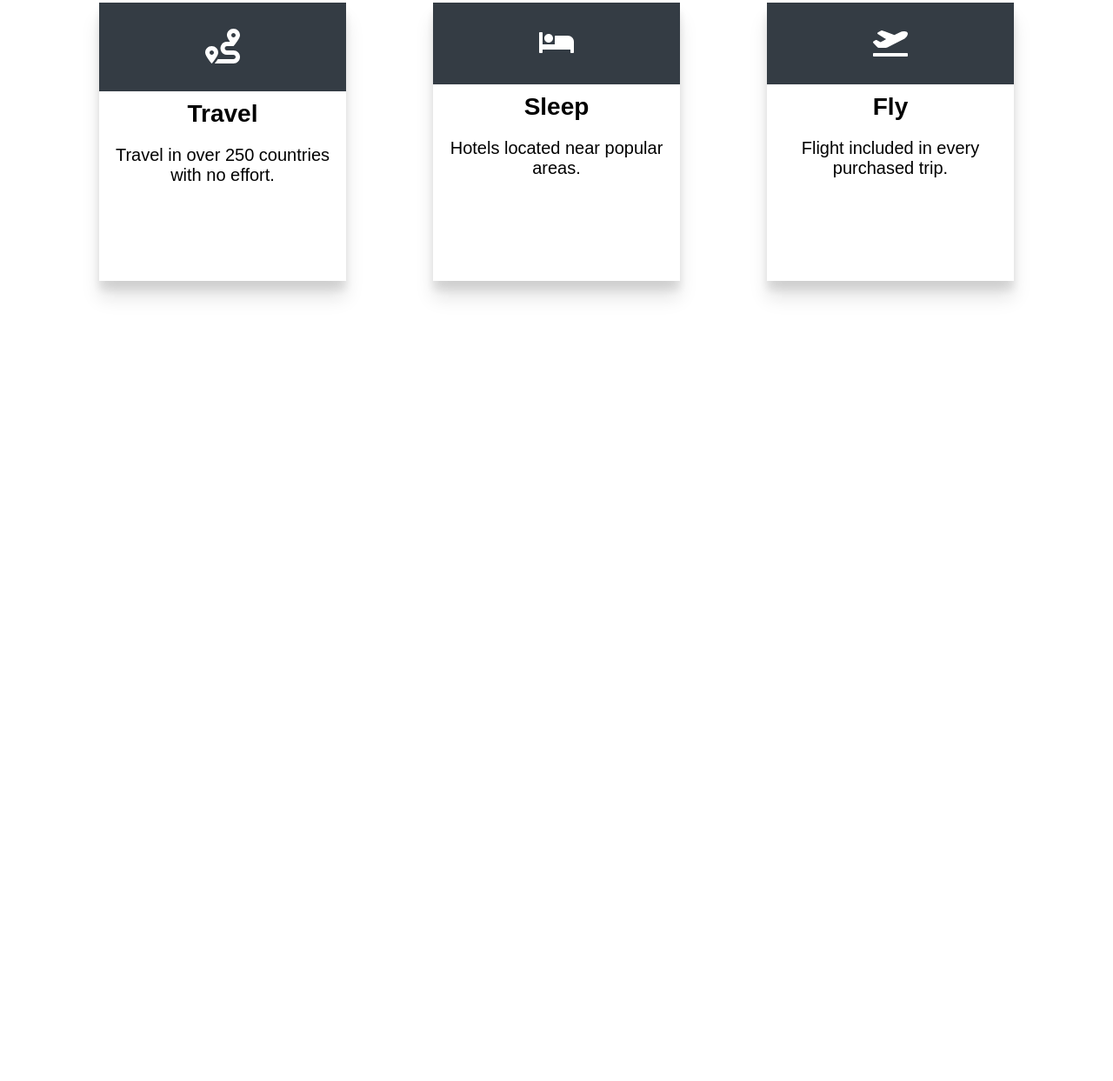
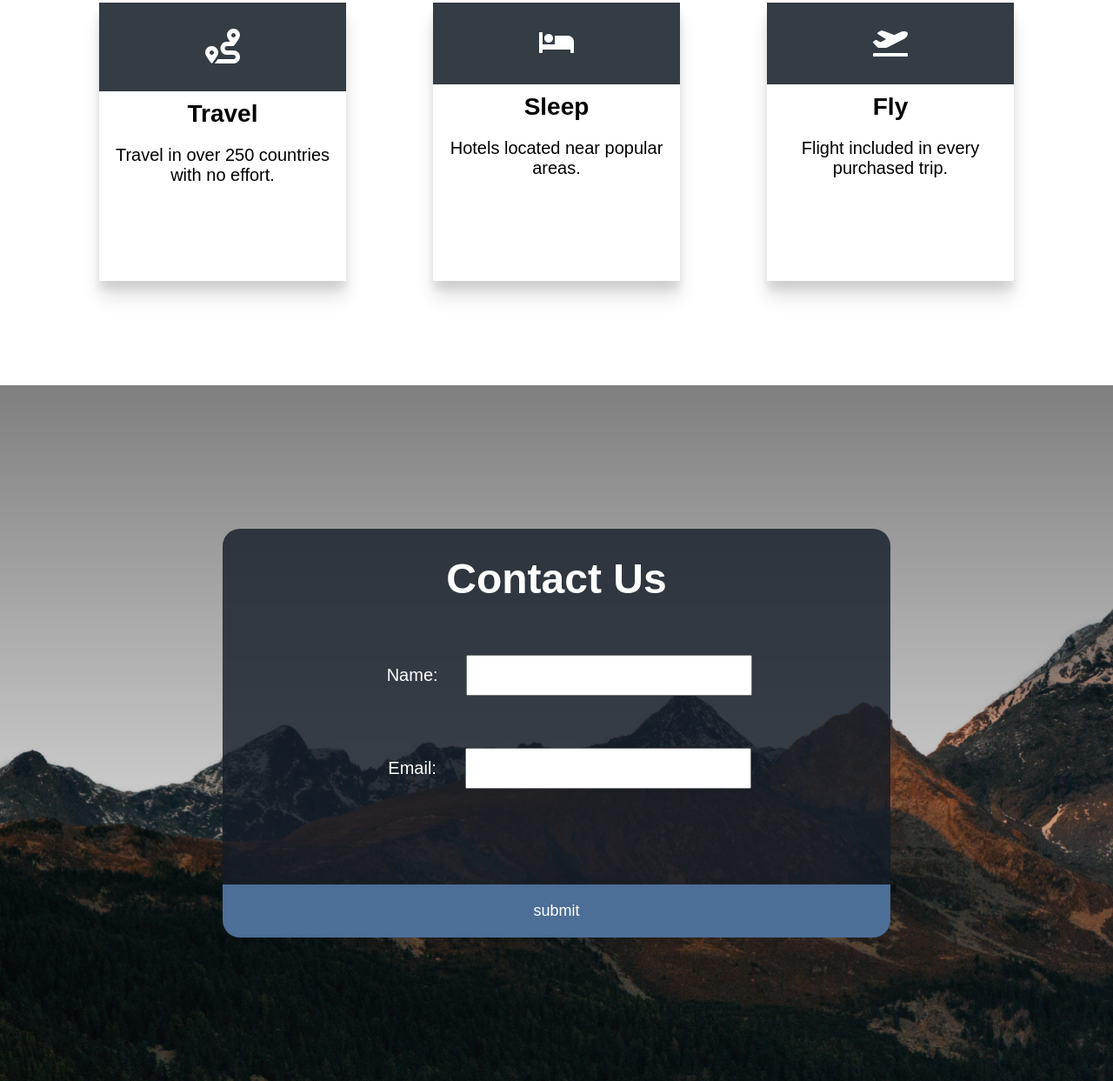
Before and after one commit to TaiwoOluwaseyi/Travelly, a plain HTML site: page index.html in a window 1280 px wide. Shown: the part 1957-3200 px from the top of the page at 87% size. Before the commit the page ends 2400 px from the top, so only its background shows below. Drawn offline with Linux system fonts and the light colour scheme; a web font is replaced by a local one.

Commit message:
another commit

```diff
--- a/index.html
+++ b/index.html
@@ -73,16 +73,28 @@
         <h4>Fly</h4>
         <p>Flight included in every purchased trip.</p>
       </div>
+  </div>
+  </section>
 
+  <section id="contact">
+    <div class="form-wrapper">
+      <header class="form-head">
+        <h2>Contact Us</h2>
+      </header>
 
+      <form>
+        <div class="name-form">
+          <label for="name">Name:</label>
+          <input type="text" name="name" required>
+        </div>
 
-
-
-
-
-
-  </div>
-
+        <div class="email-form">
+          <label for="email">Email:</label>
+          <input type="email" name="email" required>
+        </div>
+        <button type="submit">submit</button>
+      </form>
+    </div>
 
   </section>
   </body>
--- a/style.css
+++ b/style.css
@@ -191,6 +191,50 @@ nav ul {
         padding: 1rem;
     }
 
+    #contact {
+        min-height: 100vh;
+        background: linear-gradient(rgba(0,0,0,0.5), transparent),
+         url('./img/contact-mountain.png');
+        background-size: cover;
+        background-repeat: no-repeat;
+        display: flex;
+        align-items: center;
+        justify-content: center;
+    }
+    .form-wrapper {
+        background: rgba(19,28,39,0.8);
+        width: 60%;
+        color: white;
+        border-radius: 20px;
+    }
+    .form-head {
+        text-align: center;
+        padding: 3rem;
+    }
+    .name-form, .email-form {
+        padding: 3rem;
+        text-align: center;
+    }
+    .form-wrapper label {
+        margin: 0rem 3rem;
+    }
+    .form-wrapper input {
+        padding: 1rem 3rem;
+    }
+   .form-wrapper button {
+       width: 100%;
+       padding: 2rem;
+       margin-top: 8rem;
+       border-bottom-left-radius: 20px;
+       border-bottom-right-radius: 20px;
+   }
+
+
+
+
+
+
+
 
 
 
```
